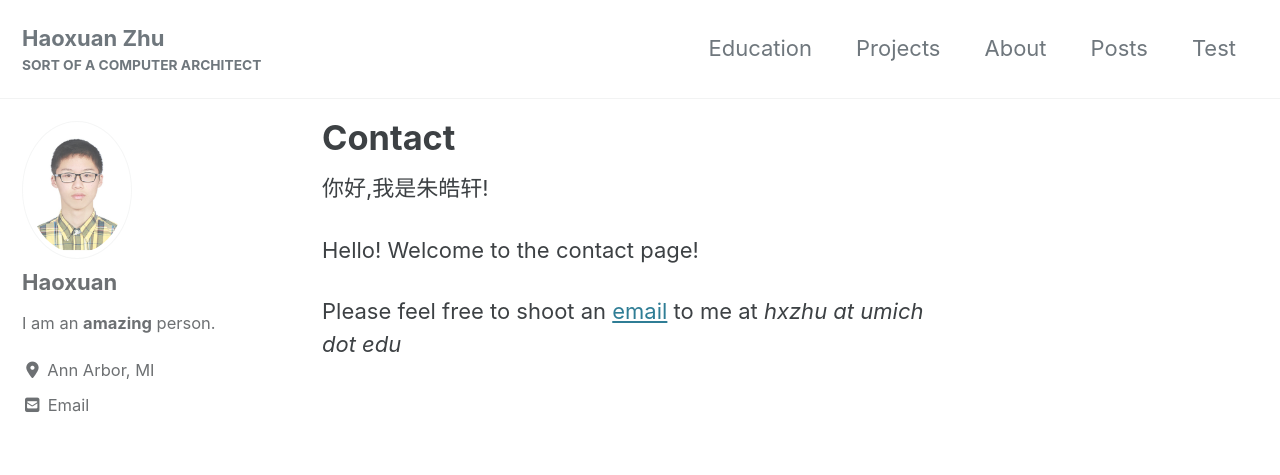
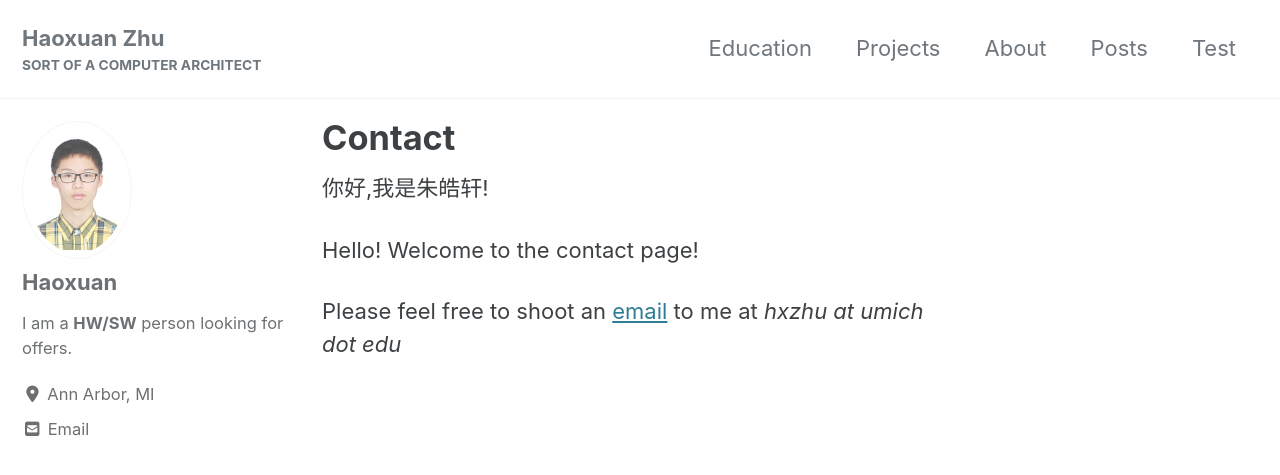
Before and after one commit to hxzhu9819/homepage, a Jekyll site: the page built from _pages/contact.md, in a window 1280 px wide and 900 px high. Shown: the top 475 px of the window. Built offline with Jekyll 4.4.1, drawn with Linux system fonts in a browser that asks for light colours; cached includes are drawn as plain includes; nearby versions of some CDN libraries.

Commit message:
remove confident words

```diff
--- a/_config.yml
+++ b/_config.yml
@@ -85,7 +85,7 @@ social:
 
 # Analytics
 analytics:
-  provider               : false # false (default), "google", "google-universal", "custom"
+  provider               : "google" # false (default), "google", "google-universal", "custom"
   google:
     tracking_id          :
     anonymize_ip         : # true, false (default)
@@ -95,7 +95,7 @@ analytics:
 author:
   name             : "Haoxuan"
   avatar           : "/assets/images/bio-photo.jpg"
-  bio              : "I am an **amazing** person."
+  bio              : "I am a **HW/SW** person looking for offers."
   location         : "Ann Arbor, MI"
   email            : "hxzhu@umich.edu"
   links:
```
